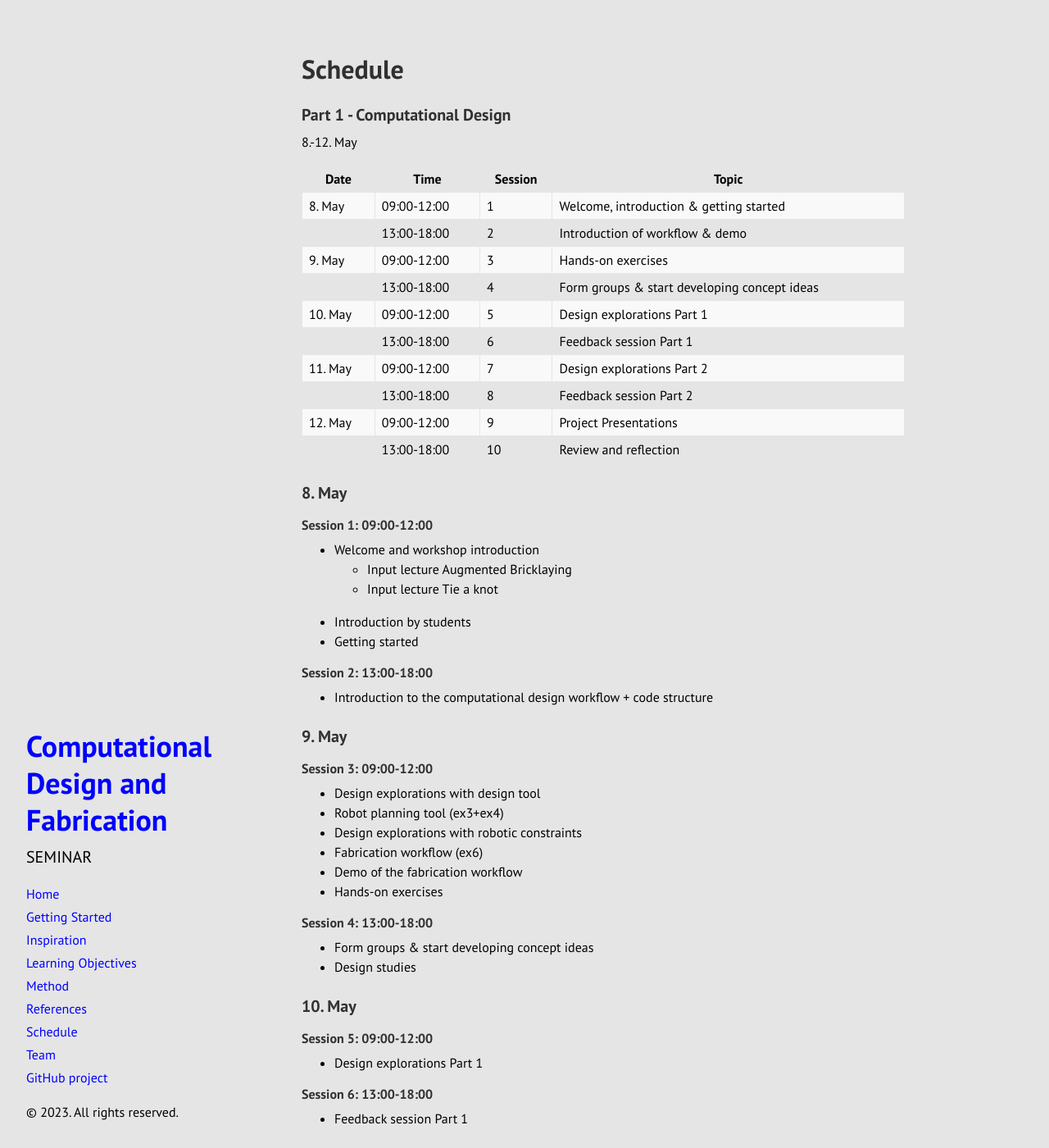
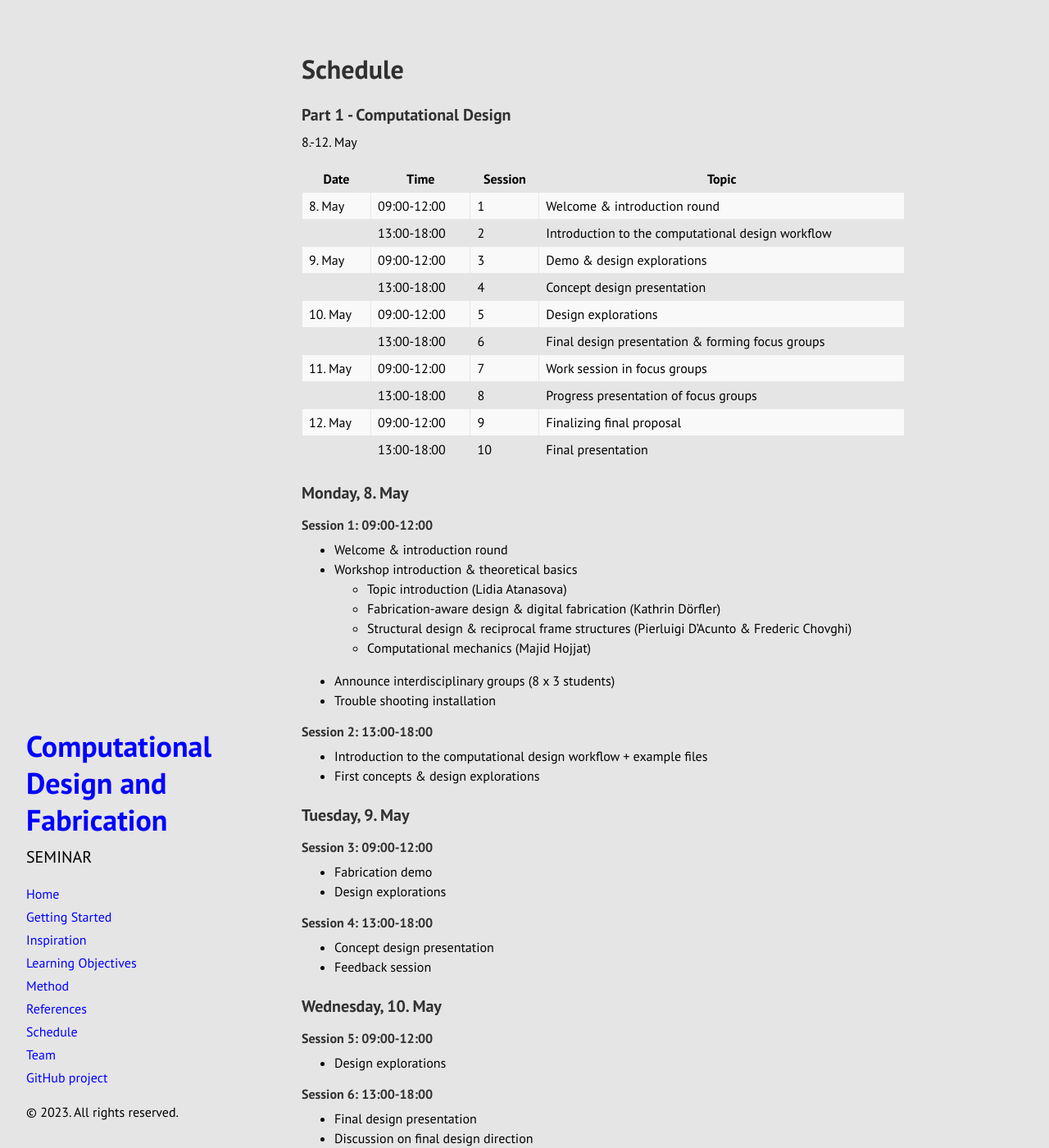
Before and after one commit to jckenny59/cdf_2023, a Jekyll site: the page built from docs/schedule.md, in a window 1280 px wide and 1400 px high. Shown: the whole window at 82% size. Built offline with Jekyll 4.4.1, drawn with Linux system fonts in a browser that asks for light colours; Markdown is read by kramdown in place of the engine named in the settings; some of the changed text lies outside the part shown.

Commit message:
Update schedule.md

```diff
--- a/docs/schedule.md
+++ b/docs/schedule.md
@@ -7,66 +7,67 @@
 8.-12. May
 
 
-| Date    | Time        | Session | Topic                                           |
-|---------|-------------|---------|-------------------------------------------------|
-|  8. May | 09:00-12:00 | 1       |  Welcome, introduction & getting started        |
-|         | 13:00-18:00 | 2       |  Introduction of workflow & demo                |
-|  9. May | 09:00-12:00 | 3       |  Hands-on exercises                             |
-|         | 13:00-18:00 | 4       |  Form groups & start developing concept ideas   |
-| 10. May | 09:00-12:00 | 5       |  Design explorations Part 1                     |
-|         | 13:00-18:00 | 6       |  Feedback session Part 1                        |
-| 11. May | 09:00-12:00 | 7       |  Design explorations Part 2                     |
-|         | 13:00-18:00 | 8       |  Feedback session Part 2                        |
-| 12. May | 09:00-12:00 | 9       |  Project Presentations                          |
-|         | 13:00-18:00 | 10      |  Review and reflection                          |
+| Date    | Time        | Session | Topic                                                 |
+|---------|-------------|---------|-------------------------------------------------------|
+|  8. May | 09:00-12:00 | 1       |  Welcome & introduction round                       |
+|         | 13:00-18:00 | 2       |  Introduction to the computational design workflow    |
+|  9. May | 09:00-12:00 | 3       |  Demo & design explorations                         |
+|         | 13:00-18:00 | 4       |  Concept design presentation                          |
+| 10. May | 09:00-12:00 | 5       |  Design explorations                                  |
+|         | 13:00-18:00 | 6       |  Final design presentation & forming focus groups     |
+| 11. May | 09:00-12:00 | 7       |  Work session in focus groups                         |
+|         | 13:00-18:00 | 8       |  Progress presentation of focus groups                |
+| 12. May | 09:00-12:00 | 9       |  Finalizing final proposal                            |
+|         | 13:00-18:00 | 10      |  Final presentation                                   |
 
-
-### 8. May
+### Monday, 8. May
 #### Session 1: 09:00-12:00
-* Welcome and workshop introduction
-    * Input lecture Augmented Bricklaying
-    * Input lecture Tie a knot
-* Introduction by students
-* Getting started
+* Welcome & introduction round
+* Workshop introduction & theoretical basics
+    * Topic introduction (Lidia Atanasova)
+    * Fabrication-aware design & digital fabrication (Kathrin Dörfler)
+    * Structural design & reciprocal frame structures (Pierluigi D'Acunto & Frederic Chovghi)
+    * Computational mechanics (Majid Hojjat)
+* Announce interdisciplinary groups (8 x 3 students)
+* Trouble shooting installation
 
 #### Session 2: 13:00-18:00
-* Introduction to the computational design workflow + code structure
+* Introduction to the computational design workflow + example files
+* First concepts & design explorations
 
-### 9. May
+### Tuesday, 9. May
 #### Session 3: 09:00-12:00
-* Design explorations with design tool
-* Robot planning tool (ex3+ex4)
-* Design explorations with robotic constraints
-* Fabrication workflow (ex6)
-* Demo of the fabrication workflow
-* Hands-on exercises
+* Fabrication demo
+* Design explorations
 
 #### Session 4: 13:00-18:00
-* Form groups & start developing concept ideas
-* Design studies
+* Concept design presentation
+* Feedback session
 
-### 10. May
+### Wednesday, 10. May
 #### Session 5: 09:00-12:00
-* Design explorations Part 1
+* Design explorations
 
 #### Session 6: 13:00-18:00
-* Feedback session Part 1
+* Final design presentation
+* Discussion on final design direction
+* Formation of focus groups (2 x design, 2 x structural feedback, 2 x joints, 2 x robotic path planning)
 
-### 11. May
+### Thursday, 11. May
 #### Session 7: 09:00-12:00
-* Design explorations Part 2
+* Work session in focus groups
 
 #### Session 8: 13:00-18:00
-* Feedback session Part 2
+* Progress presentation of focus groups
 
-### 12. May
+### Friday, 12. May
 #### Session 9: 09:00-12:00
-* Project presentations
+* Finalizing final proposal in focus groups and merging presentations
 
 #### Session 10: 15:00-18:00
-* Review and reflection with external guests
-* Define groups and tasks for the fabrication week
-
+* Final presentation
+    * Finished simulation of the design proposal
+    * Fabrication test of the proposed design
 
 ### Part 2 - Computational Fabrication
 24.-28. July 09:00-18:00
```
